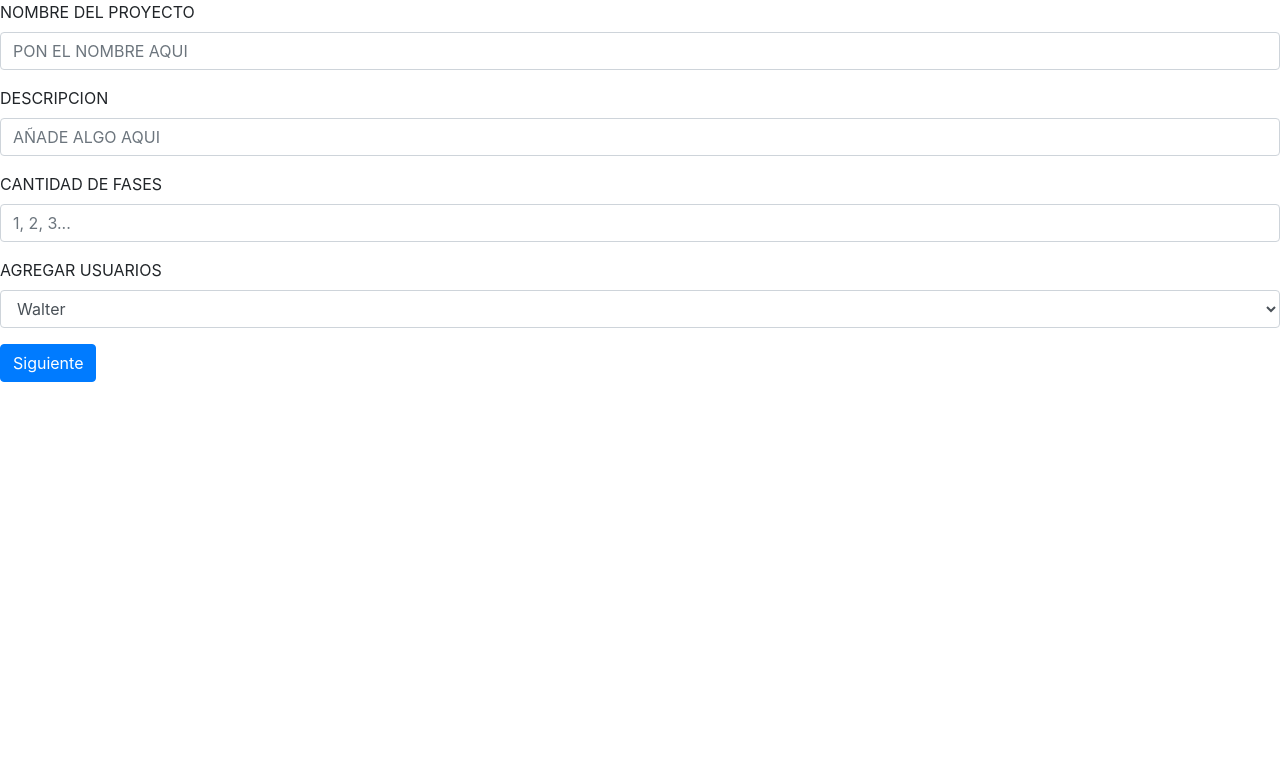
After one commit to rduarte01/GestionItem, a Django app: page /creacionProyecto/ in a window 1280 px wide. The commit adds this page. Shown: the top 783 px of the page. Run offline with Django 3.2, Linux system fonts and the light colour scheme; some libraries are stand-ins or nearby versions.

Commit message:
Se enlaza menu con Auth y comienzo de proyecto
se define con auth mio, BD cambiada y se agregan paquetes de bootstrap

```diff
--- a/GestionItem/settings.py
+++ b/GestionItem/settings.py
@@ -44,9 +44,9 @@ INSTALLED_APPS = [
 
 # Auth0 settings
 SOCIAL_AUTH_TRAILING_SLASH = False  # Remove trailing slash from routes
-SOCIAL_AUTH_AUTH0_DOMAIN = 'dev-bmi8oyu1.auth0.com'
-SOCIAL_AUTH_AUTH0_KEY = 'YgcE1EravfahIBTJFWC0QOW8vPEugXYs'
-SOCIAL_AUTH_AUTH0_SECRET = 'RazqUlPx9XgddxLAeDDFab5zaA5ZEnv3x6GZ5ZEfBCox1jc8CYG7CNBc-32LzsFs'
+SOCIAL_AUTH_AUTH0_DOMAIN = 'ruben-dev.auth0.com'
+SOCIAL_AUTH_AUTH0_KEY = 'q8WImi9pV1hGFO62esYPTyhtoBey1Tlk'
+SOCIAL_AUTH_AUTH0_SECRET = '9sruysUq2lR46e5UmOzMgMmrl9gLaFCMMUP7dq-MpxB-PXYE8foxhg2bHVt8jsAp'
 SOCIAL_AUTH_AUTH0_SCOPE = [
     'openid',
     'profile',
--- a/gestion/templates/Menu.html
+++ b/gestion/templates/Menu.html
@@ -121,7 +121,7 @@
       <div class="jumbotron">
         <h1>Crea un proyecto!</h1>
         <p class="lead">La mejor aplicacion del mundo prros</p>
-        <a class="btn btn-large btn-success" href="#">Crear Proyecto</a>
+        <a class="btn btn-large btn-success" href="/creacionProyecto">Crear Proyecto</a>
       </div>
 
       <div class="footer">
--- /dev/null
+++ b/gestion/templates/creacionProyecto.html
@@ -0,0 +1,49 @@
+{% load bootstrap4 %}
+{% bootstrap_css %}
+{% bootstrap_javascript jquery='full' %}
+
+<!DOCTYPE html>
+<html lang="es">
+<head>
+    <meta charset="UTF-8">
+    <title>Creacion de proyecto</title>
+</head>
+<body>
+    <form>
+
+    <div class="form-group"> <!-- Full Name -->
+        <label for="full_name_id" class="control-label">NOMBRE DEL PROYECTO</label>
+        <input type="text" class="form-control" id="full_name_id" name="NOMBRE" placeholder="PON EL NOMBRE AQUI">
+    </div>
+
+    <div class="form-group"> <!-- Street 1 -->
+        <label for="street1_id" class="control-label">DESCRIPCION</label>
+        <input type="text" class="form-control" id="street1_id" name="DESCRIPCION" placeholder="AÑADE ALGO AQUI">
+    </div>
+
+    <div class="form-group"> <!-- Street 2 -->
+        <label for="street2_id" class="control-label">CANTIDAD DE FASES</label>
+        <input type="text" class="form-control" id="street2_id" name="CANTIDAD DE FASES" placeholder="1, 2, 3...">
+    </div>
+
+
+    <div class="form-group"> <!-- State Button -->
+        <label for="state_id" class="control-label">AGREGAR USUARIOS</label>
+        <select class="form-control" id="state_id">
+            <option value="AL">Walter</option>
+            <option value="AK">Presi</option>
+            <option value="AZ">Ger</option>
+            <option value="AR">el que documenta</option>
+
+        </select>
+    </div>
+
+
+    <div class="form-group"> <!-- Submit Button -->
+        <button type="submit" class="btn btn-primary">Siguiente</button>
+    </div>
+
+
+</form>
+</body>
+</html>
--- a/gestion/templates/index.html
+++ b/gestion/templates/index.html
@@ -22,7 +22,7 @@
             {% if request.user.is_authenticated == True %}
              <ul class="list-group">
                  <li class="list-group-item">
-                    <a  class="btn btn-primary" href="/perfil">Profile</a>
+                    <a  class="btn btn-primary" href="/perfil">profile</a>
                  </li>
                  <li class="list-group-item">
                     <a  class="btn btn-primary" href="/logout">Log Out</a>
--- a/gestion/urls.py
+++ b/gestion/urls.py
@@ -4,8 +4,9 @@ from . import views
 
 urlpatterns = [
     path('', views.index, name='index'),
-    path('logout/', views.logout),
-    path('perfil/',views.perfil),
+    path('menu/logout/', views.logout),
+    path('menu/perfil/',views.perfil),
     path('listarUsuarios/',views.getUsers),
-    path('menu/', views.menu)
+    path('menu/', views.menu),
+    path('creacionProyecto/', views.creacionProyecto),
 ]
--- a/gestion/views.py
+++ b/gestion/views.py
@@ -11,14 +11,18 @@ from django.contrib.auth.models import User
 def menu(request):
     """MENU PRINCIPAL AL INICIAR SESION"""
     return render(request,'Menu.html')
+############ FALTA MEJORAR, ES EL COMIENZO #################
+def creacionProyecto(request):
+    """PLANTILLA DE FORMULARIO PARA LA CREACION DE UN PROYECTO"""
+    return render(request,'creacionProyecto.html')
 
 
 def index(request):
     """INICIO DE APLICACION, SOLICITUD DE INICIAR SESION"""
     user = request.user
-    return render(request, 'index.html')
+   # return render(request, 'index.html')
     if user.is_authenticated:
-        return redirect(perfil)
+        return redirect(menu)
     else:
         return render(request, 'index.html')
 
@@ -54,9 +58,9 @@ def perfil(request):
 def logout(request):
     """PARA DESLOGUEARSE"""
     django_logout(request)
-    domain = 'dev-bmi8oyu1.auth0.com'
-    client_id = 'YgcE1EravfahIBTJFWC0QOW8vPEugXYs'
-    return_to = 'http://djangoproyect.herokuapp.com'
+    domain = 'ruben-dev.auth0.com'
+    client_id = 'q8WImi9pV1hGFO62esYPTyhtoBey1Tlk'
+    return_to = 'http://localhost:8000'
     return HttpResponseRedirect(f'https://{domain}/v2/logout?client_id={client_id}&returnTo={return_to}')
 
 def getUsers(request):
```
